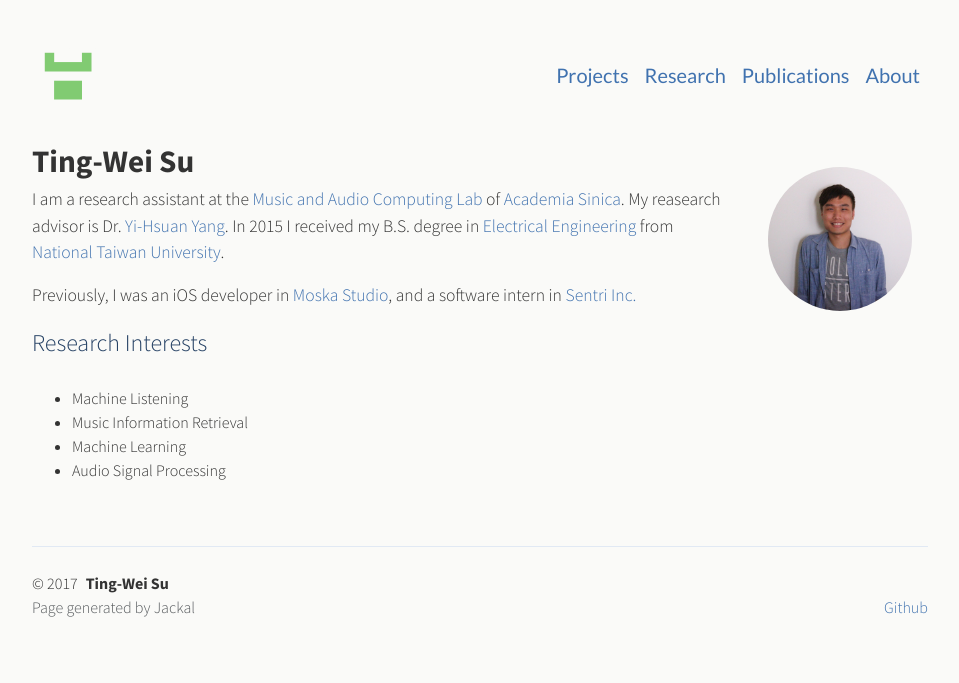
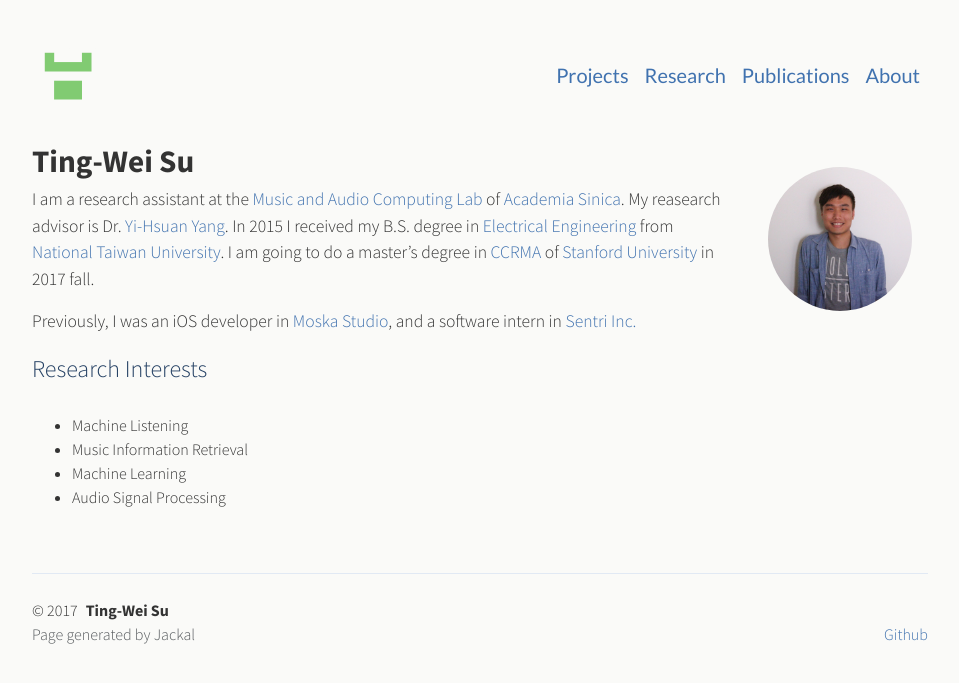
Before and after one commit to tweihaha/tweihaha.github.io, a Jekyll site: the page built from index.md, in a window 1280 px wide. Shown: the top 683 px of the page, without its empty margins (160-1119 px from the left). Built offline with Jekyll 4.4.1, drawn with Linux system fonts in a browser that asks for light colours.

Commit message:
edit mainpage

```diff
--- a/index.md
+++ b/index.md
@@ -15,7 +15,7 @@ layout: default
 
 I am a research assistant at the [Music and Audio Computing Lab](http://mac.citi.sinica.edu.tw){:target="_blank"} of [Academia Sinica](https://www.sinica.edu.tw){:target="_blank"}.
 My reasearch advisor is Dr. [Yi-Hsuan Yang](http://mac.citi.sinica.edu.tw/~yang/){:target="_blank"}.
-In 2015 I received my B.S. degree in [Electrical Engineering](https://web.ee.ntu.edu.tw/){:target="_blank"} from [National Taiwan University](http://www.ntu.edu.tw){:target="_blank"}.
+In 2015 I received my B.S. degree in [Electrical Engineering](https://web.ee.ntu.edu.tw/){:target="_blank"} from [National Taiwan University](http://www.ntu.edu.tw){:target="_blank"}. I am going to do a master's degree in [CCRMA](https://ccrma.stanford.edu/){:target="_blank"} of [Stanford University](https://www.stanford.edu/){:target="_blank"} in 2017 fall.
 
 Previously, I was an iOS developer in [Moska Studio](http://www.moskastudio.tw/){:target="_blank"}, and a software intern in [Sentri Inc.](http://sentri.me/){:target="_blank"}
 
```
